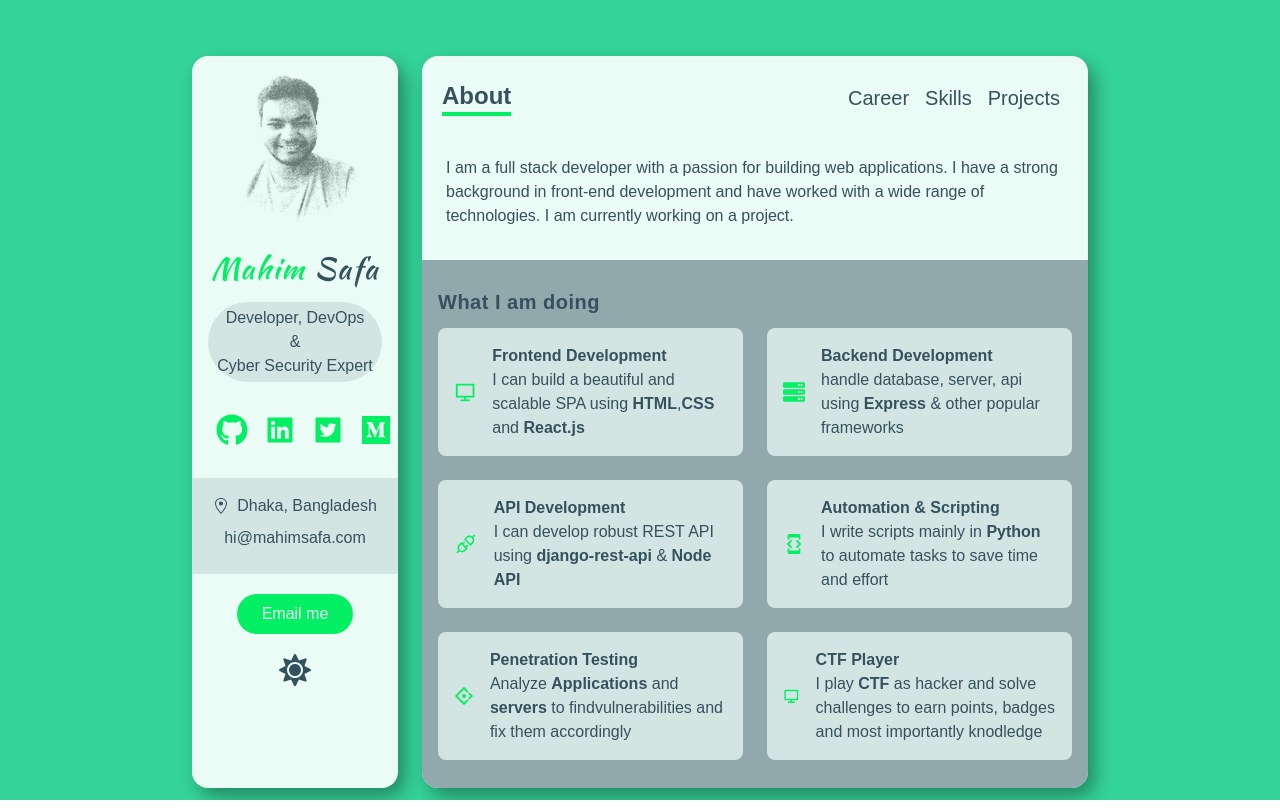
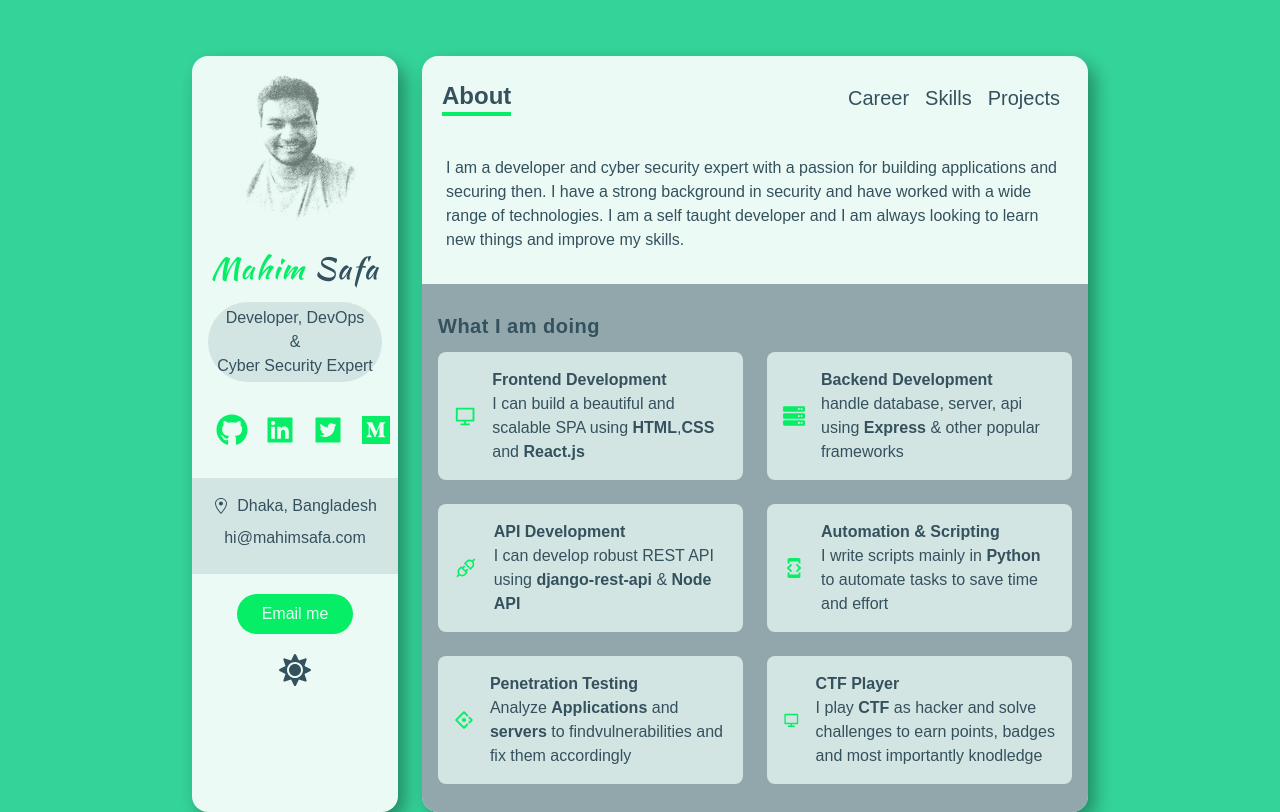
Before and after one commit to mahimsafa/dev-portfolio-1, a Next.js app: page / in a window 1280 px wide. Built offline with nearby package versions, Linux system fonts and the light colour scheme.

Commit message:
updated details

```diff
--- a/data.ts
+++ b/data.ts
@@ -10,8 +10,8 @@ import { BsCircleFill } from "react-icons/bs";
 
 export const myDetails =  {
   name: "Mahim Safa",
-  title: "Full Stack Developer",
-  description: "I am a full stack developer with a passion for building web applications. I have a strong background in front-end development and have worked with a wide range of technologies. I am currently working on a project.",
+  title: "Developer",
+  description: "I am a developer and cyber security expert with a passion for building applications and securing then. I have a strong background in security and have worked with a wide range of technologies. I am a self taught developer and I am always looking to learn new things and improve my skills.",
   email: 'hi@mahimsafa.com',
   phone: '',
   address: 'Dhaka, Bangladesh',
```
